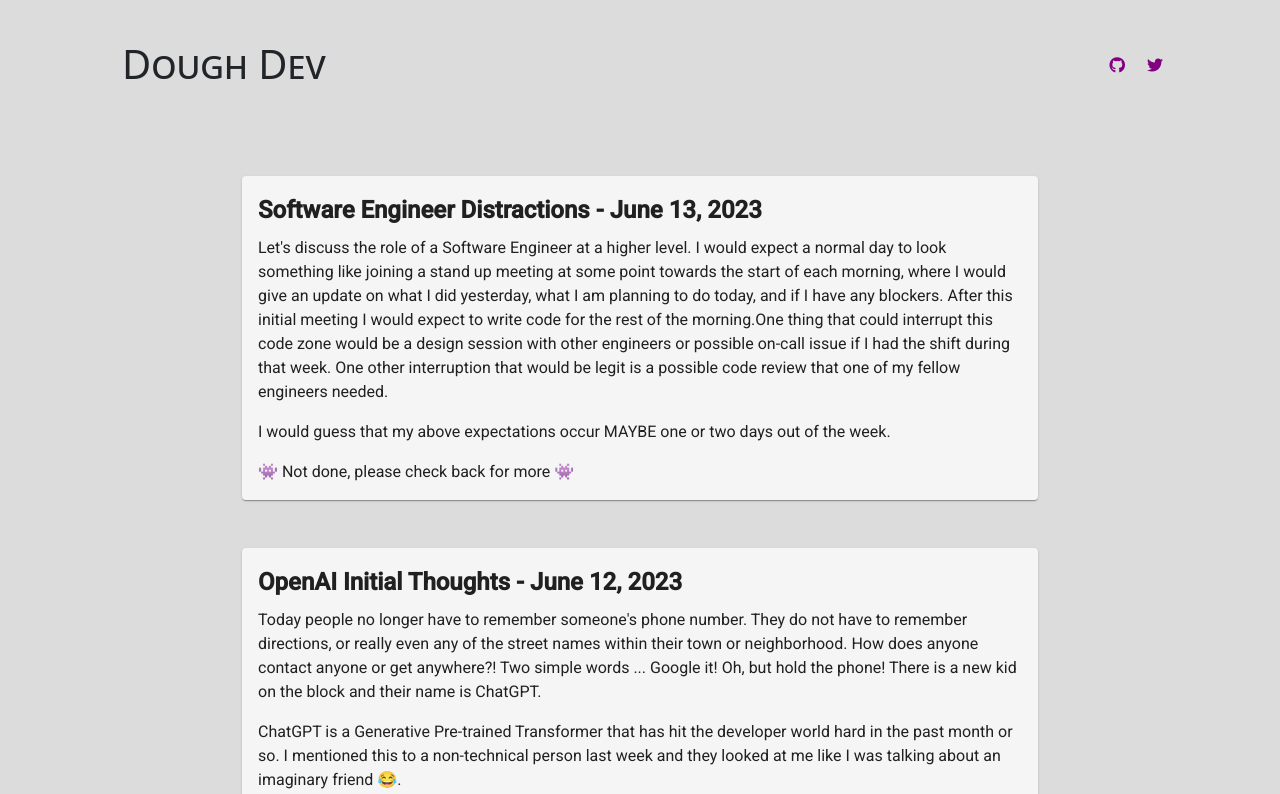
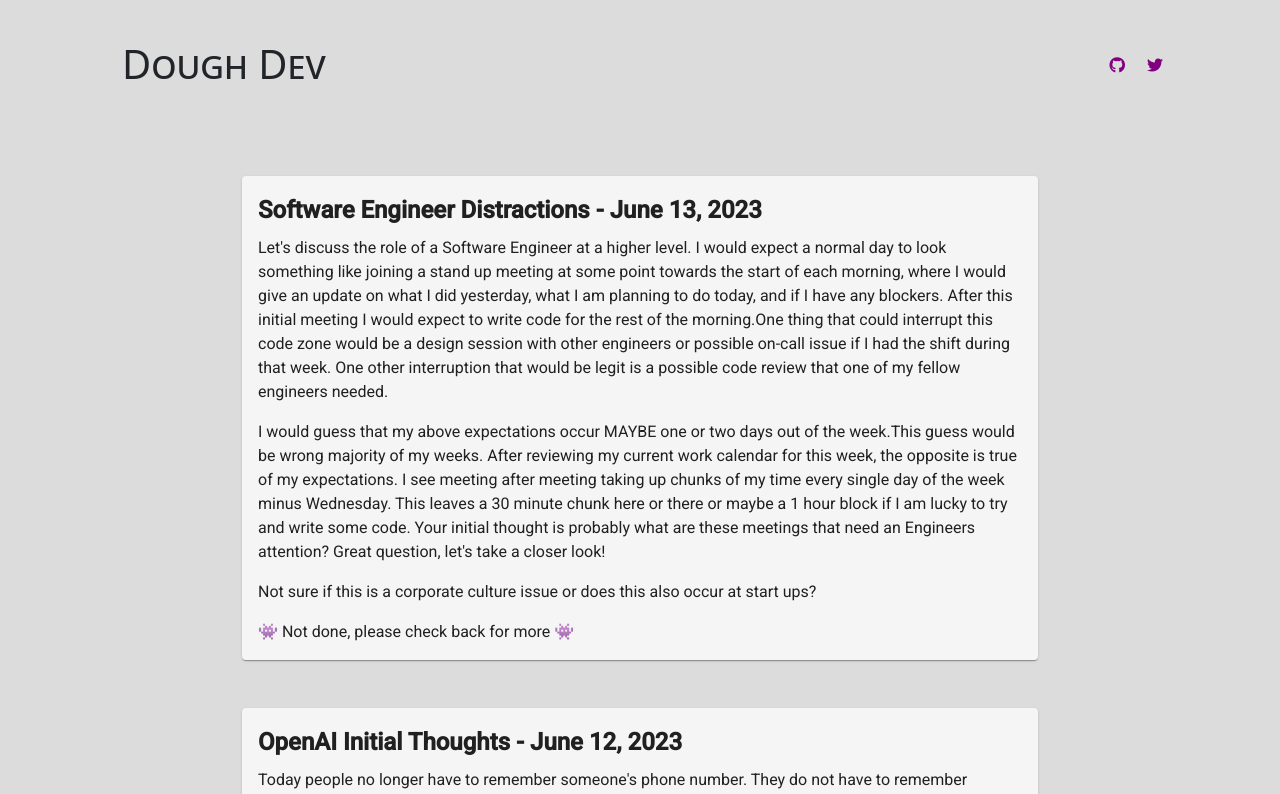
Before and after one commit to jamesjdougherty/dough-blog, an Angular app: page / in a window 1280 px wide. Shown: the top 794 px of the page. Built offline with nearby package versions, Linux system fonts and the light colour scheme; what @angular/fire would draw is missing.

Commit message:
Add more to SWE distractions blog

```diff
--- a/src/app/blog/blog.component.html
+++ b/src/app/blog/blog.component.html
@@ -15,7 +15,17 @@
       </p>
       <p>
         I would guess that my above expectations occur MAYBE one or two days out of the
-        week.
+        week.This guess would be wrong majority of my weeks. After reviewing my current
+        work calendar for this week, the opposite is true of my expectations. I see
+        meeting after meeting taking up chunks of my time every single day of the week
+        minus Wednesday. This leaves a 30 minute chunk here or there or maybe a 1 hour
+        block if I am lucky to try and write some code. Your initial thought is probably
+        what are these meetings that need an Engineers attention? Great question, let's
+        take a closer look!
+      </p>
+      <p>
+        Not sure if this is a corporate culture issue or does this also occur at start
+        ups?
       </p>
       <p>👾 Not done, please check back for more 👾</p>
     </mat-card-content>
```
